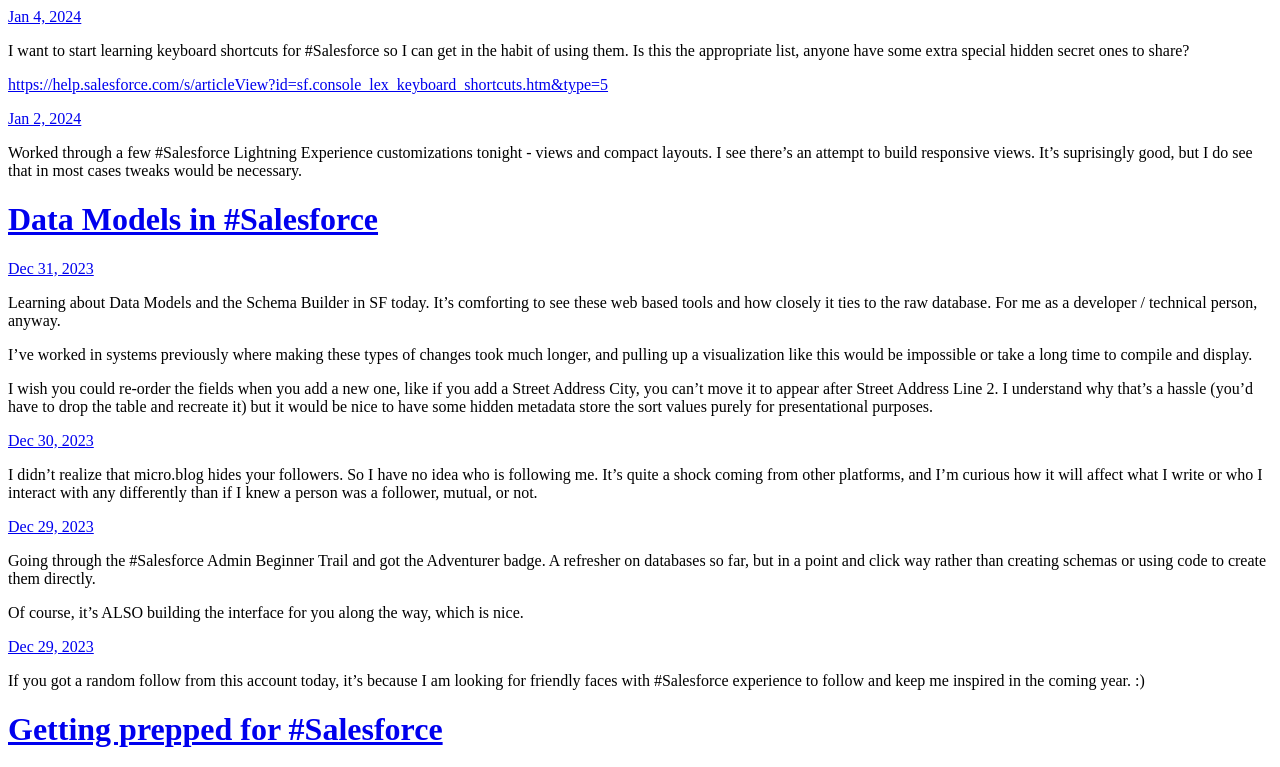
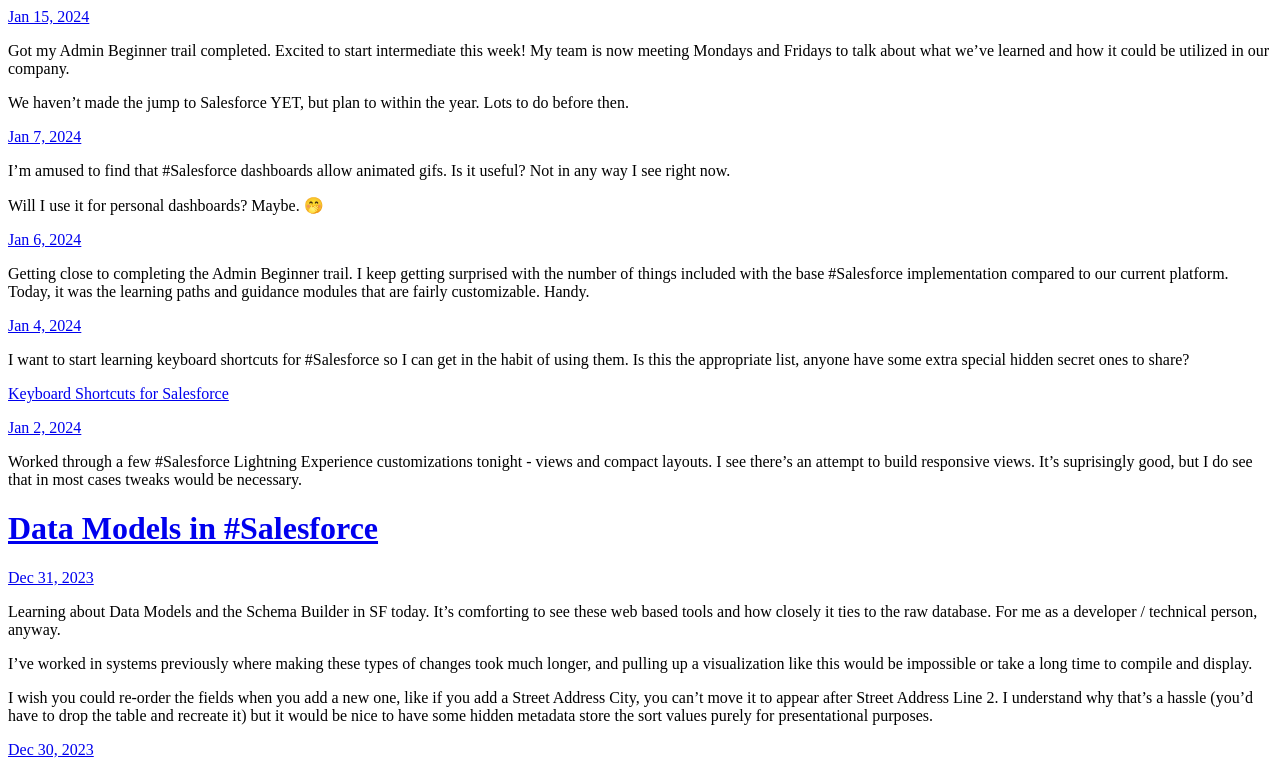
Before and after one commit to jeffsikes/microblog-backup, a plain HTML site: page index.html in a window 1280 px wide. Shown: the top 767 px of the page. Drawn offline with Linux system fonts and the light colour scheme.

Commit message:
Archiving from Micro.blog.

```diff
--- a/index.html
+++ b/index.html
@@ -25,11 +25,49 @@
 	  <div class="h-entry">
 
 
+		<a href="https://box464.micro.blog/2024/01/15/got-my-admin.html" class="u-url"><time class="dt-published" datetime="2024-01-15 23:50:16 -0600">Jan 15, 2024</time></a>
+
+		<div class="e-content">
+			 <p>Got my Admin Beginner trail completed.  Excited to start intermediate this week! My team is now meeting Mondays and Fridays to talk about what we&rsquo;ve learned and how it could be utilized in our company.</p>
+<p>We haven&rsquo;t made the jump to Salesforce YET, but plan to within the year. Lots to do before then.</p>
+<!-- raw HTML omitted -->
+
+		</div>
+	  </div>
+
+	  <div class="h-entry">
+
+
+		<a href="https://box464.micro.blog/2024/01/07/im-amused-to.html" class="u-url"><time class="dt-published" datetime="2024-01-07 15:41:15 -0600">Jan 7, 2024</time></a>
+
+		<div class="e-content">
+			 <p>I&rsquo;m amused to find that #Salesforce dashboards allow animated gifs. Is it useful? Not in any way I see right now.</p>
+<p>Will I use it for personal dashboards? Maybe. 🤭</p>
+<!-- raw HTML omitted -->
+
+		</div>
+	  </div>
+
+	  <div class="h-entry">
+
+
+		<a href="https://box464.micro.blog/2024/01/06/getting-close-to.html" class="u-url"><time class="dt-published" datetime="2024-01-06 09:45:49 -0600">Jan 6, 2024</time></a>
+
+		<div class="e-content">
+			 <p>Getting close to completing the Admin Beginner trail. I keep getting surprised with the number of things included with the base #Salesforce implementation compared to our current platform. Today, it was the learning paths and guidance modules that are fairly customizable. Handy.</p>
+<!-- raw HTML omitted -->
+
+		</div>
+	  </div>
+
+	  <div class="h-entry">
+
+
 		<a href="https://box464.micro.blog/2024/01/04/i-want-to.html" class="u-url"><time class="dt-published" datetime="2024-01-04 20:48:26 -0600">Jan 4, 2024</time></a>
 
 		<div class="e-content">
 			 <p>I want to start learning keyboard shortcuts for #Salesforce so I can get in the habit of using them. Is this the appropriate list, anyone have some extra special hidden secret ones to share?</p>
-<p><a href="https://help.salesforce.com/s/articleView?id=sf.console_lex_keyboard_shortcuts.htm&amp;type=5">https://help.salesforce.com/s/articleView?id=sf.console_lex_keyboard_shortcuts.htm&amp;type=5</a></p>
+<p><a href="https://help.salesforce.com/s/articleView?id=sf.console_lex_keyboard_shortcuts.htm&amp;type=5">Keyboard Shortcuts for Salesforce</a></p>
 
 		</div>
 	  </div>
```
